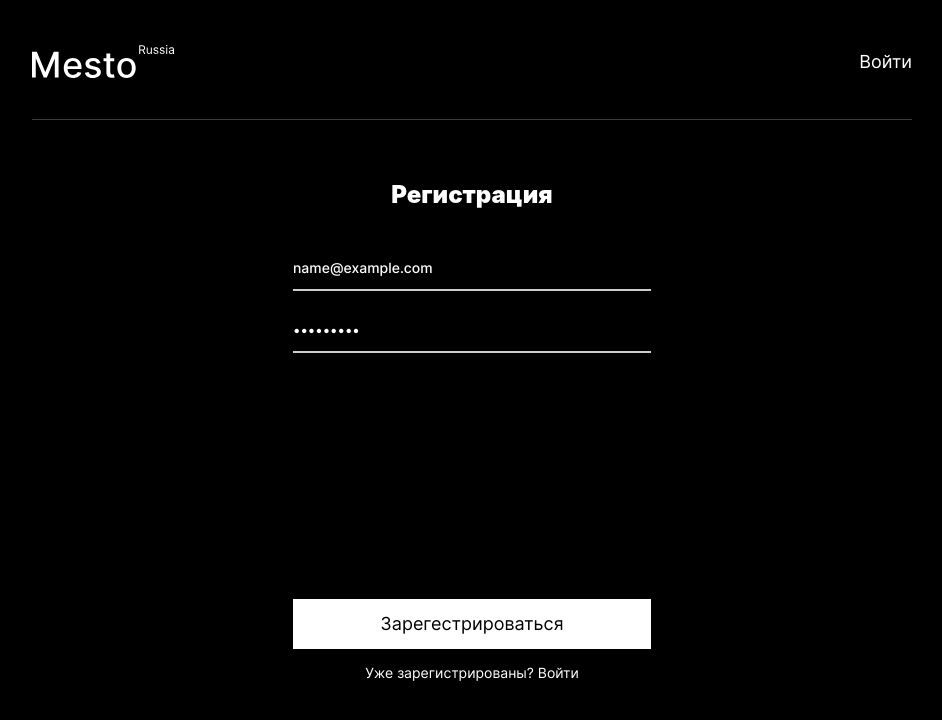
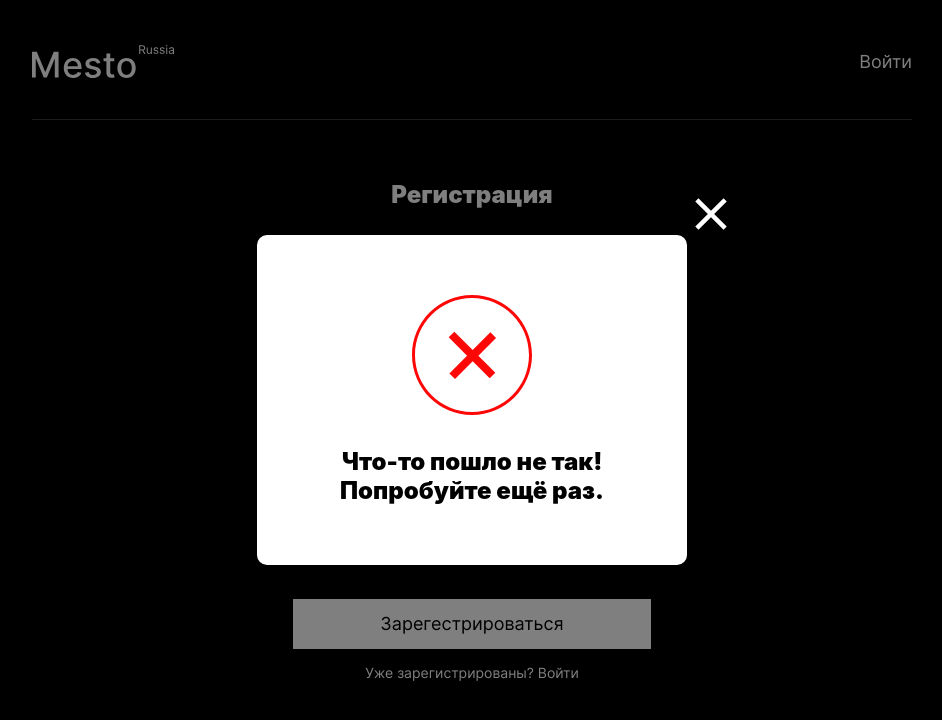
Before and after one commit to Vovkasquid/react-mesto-auth, a React (Create React App) app: page /sign-up in a window 1280 px wide. Both pictures are taken after typing "name@example.com", "Sample123" into the empty fields and a click on the button "Зарегестрироваться". Shown: the top 720 px of the page, without its empty margins (168-1110 px from the left). Built offline with nearby package versions, Linux system fonts and the light colour scheme; no server answers; a web font is replaced by a local one.

Commit message:
feat: доделать регистрацию + открытие попапа

```diff
--- a/src/components/App.js
+++ b/src/components/App.js
@@ -29,6 +29,7 @@ function App() {
   const [loggedIn, setLoggedIn] = React.useState(false);
   const [email, setEmail] = React.useState('');
   const [isRegisterPopupOpen, setIsRegisterPopupOpen] = React.useState(false);
+  const [isSuccessRegister, setIsSuccessRegister] = React.useState(false);
 
   //При монтировании компонента вызовется этот хук
   //В нём произведём запрос на сервер, чтобы получить новые данные
@@ -93,6 +94,7 @@ function App() {
     setIsEditAvatarPopupOpen(false);
     setIsEditProfilePopupOpen(false);
     setIsAddPlacePopupOpen(false);
+    setIsRegisterPopupOpen(false);
     setSelectedCard(null);
   }
 
@@ -178,12 +180,19 @@ function App() {
     auth.register(password, email)
       .then((data) => {
           //Здесь должны показать попап
-          console.log('Успешная регистрация');
-          console.log(data);
+          //Проверяем есть ли в ответе эмейл
+          if (data.data.email) {
+            //Выставляем стейты для попапа
+            setIsSuccessRegister(true);
+            setIsRegisterPopupOpen(true);
+          }
           //Отправляем на страницу входа
           history.push('/sign-in')
         })
-      .catch(err => console.log(err));
+      .catch(err => {
+        console.log(err)
+        setIsRegisterPopupOpen(true);
+      });
   }
 
   //Возвращаем разметку всей страницы
@@ -241,8 +250,13 @@ function App() {
           />
           <ImagePopup
             card={selectedCard}
-            onClose={closeAllPopups}/>
-          <InfoToolTip />
+            onClose={closeAllPopups}
+          />
+          <InfoToolTip
+            isOpen={isRegisterPopupOpen}
+            onClose={closeAllPopups}
+            isSucces={isSuccessRegister}
+          />
         </div>
       </div>
     </CurrentUserContext.Provider>
--- a/src/components/InfoTooltip.js
+++ b/src/components/InfoTooltip.js
@@ -1,13 +1,13 @@
 import succesPic from '../images/auth-success.svg';
 import failPic from '../images/auth-failed.svg';
 
-function InfoToolTip() {
+function InfoToolTip({isOpen, isSucces, onClose}) {
   return (
-    <div className={`popup info-tool-tip-popup`}>
+    <div className={isOpen ? `popup info-tool-tip-popup popup_status_active` : `popup info-tool-tip-popup`}>
       <div className="info-tool-tip-popup__container">
-        <img src={succesPic} alt="Картинка успешной авторизации" className="info-tool-tip-popup__picture"/>
-        <p className="info-tool-tip-popup__description">Вы успешно зарегистрировались!</p>
-        <button aria-label="Закрыть" type="button" className="popup__close-btn info-tool-tip-popup__close-button" ></button>
+        <img src={isSucces ? succesPic : failPic} alt="Картинка успешной авторизации" className="info-tool-tip-popup__picture"/>
+        <p className="info-tool-tip-popup__description">{isSucces ? 'Вы успешно зарегистрировались!' : 'Что-то пошло не так! Попробуйте ещё раз.'}</p>
+        <button aria-label="Закрыть" type="button" className="popup__close-btn info-tool-tip-popup__close-button" onClick={onClose}></button>
       </div>
     </div>
   );
```
